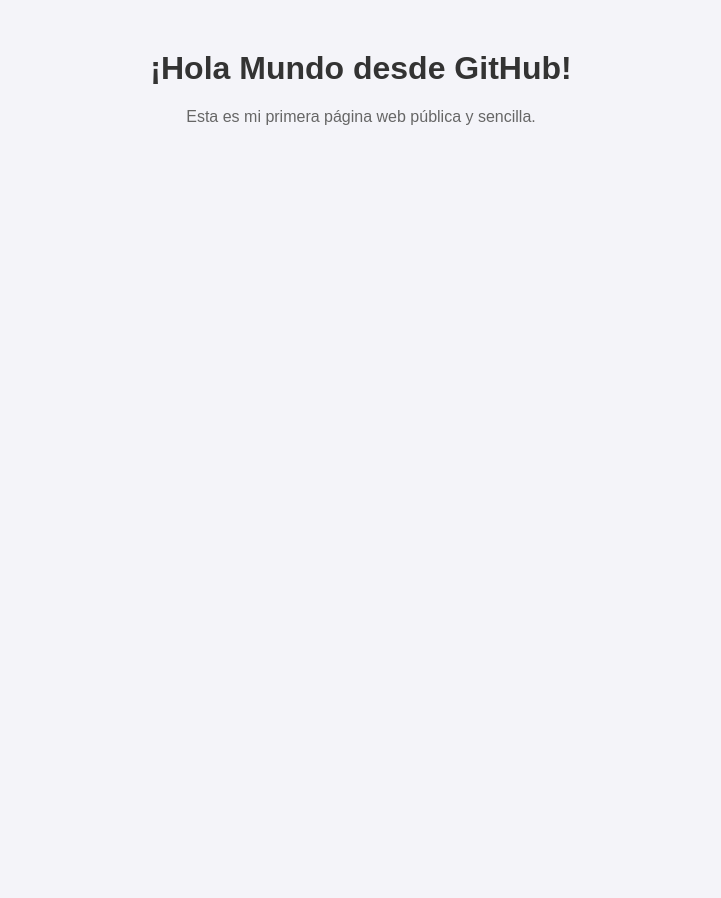
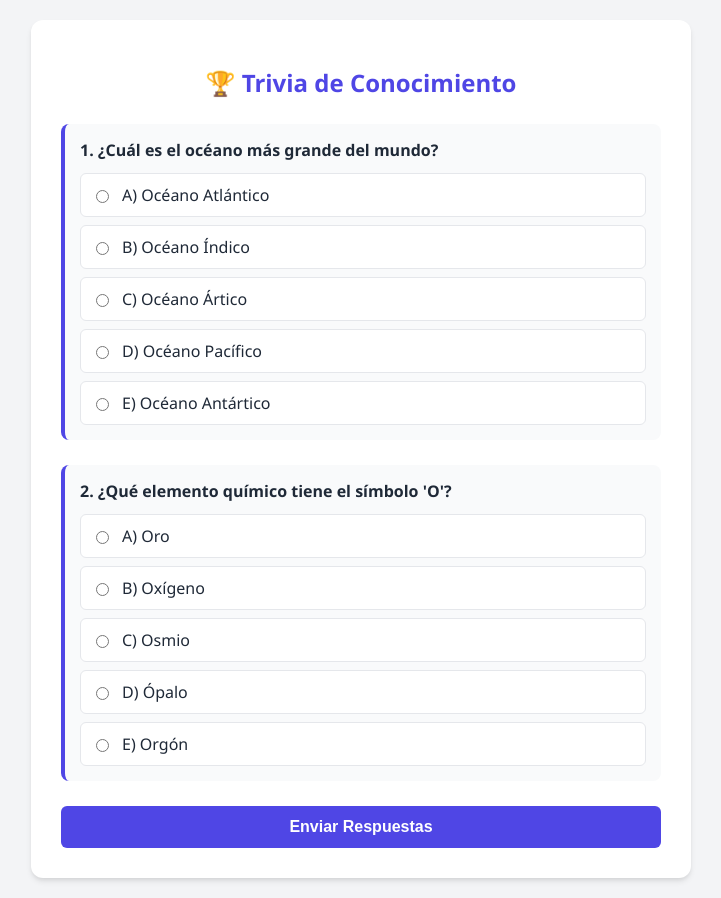
Before and after one commit to eluqueqboob/eluqueq.github.io, a plain HTML site: page index.html in a window 1280 px wide. Shown: the whole page, without its empty margins (279-1000 px from the left). Before the commit the page ends 800 px from the top, so only its background shows below. Drawn offline with Linux system fonts and the light colour scheme.

Commit message:
Update title and structure for interactive quiz

```diff
--- a/index.html
+++ b/index.html
@@ -1,28 +1,188 @@
+
 <!DOCTYPE html>
 <html lang="es">
 <head>
     <meta charset="UTF-8">
     <meta name="viewport" content="width=device-width, initial-scale=1.0">
-    <title>Mi Primera Página en GitHub</title>
+    <title>Quiz Interactivo Autocalificable</title>
     <style>
+        :root {
+            --primary: #4f46e5;
+            --primary-hover: #4338ca;
+            --bg: #f3f4f6;
+            --card-bg: #ffffff;
+            --text: #1f2937;
+            --success: #10b981;
+        }
+
         body {
-            font-family: Arial, sans-serif;
+            font-family: 'Segoe UI', system-ui, sans-serif;
+            background-color: var(--bg);
+            color: var(--text);
+            margin: 0;
+            padding: 20px;
+            display: flex;
+            justify-content: center;
+            align-items: center;
+            min-height: 100vh;
+        }
+
+        .quiz-container {
+            background-color: var(--card-bg);
+            border-radius: 12px;
+            box-shadow: 0 4px 6px -1px rgba(0, 0, 0, 0.1), 0 2px 4px -1px rgba(0, 0, 0, 0.06);
+            padding: 30px;
+            width: 100%;
+            max-width: 600px;
+        }
+
+        h1 {
             text-align: center;
-            background-color: #f4f4f9;
-            margin-top: 50px;
+            font-size: 24px;
+            margin-bottom: 25px;
+            color: var(--primary);
         }
-        h1 {
-            color: #333;
+
+        .question {
+            margin-bottom: 25px;
+            background: #f9fafb;
+            padding: 15px;
+            border-radius: 8px;
+            border-left: 4px solid var(--primary);
         }
-        p {
-            color: #666;
+
+        .question p {
+            font-weight: 600;
+            margin-top: 0;
+            margin-bottom: 12px;
+        }
+
+        .options {
+            display: flex;
+            flex-direction: column;
+            gap: 8px;
+        }
+
+        .option {
+            display: flex;
+            align-items: center;
+            gap: 10px;
+            padding: 10px;
+            background: #ffffff;
+            border: 1px solid #e5e7eb;
+            border-radius: 6px;
+            cursor: pointer;
+            transition: background 0.2s;
+        }
+
+        .option:hover {
+            background: #f0fdf4;
+        }
+
+        .option input {
+            cursor: pointer;
+        }
+
+        button {
+            display: block;
+            width: 100%;
+            padding: 12px;
+            background-color: var(--primary);
+            color: white;
+            border: none;
+            border-radius: 6px;
+            font-size: 16px;
+            font-weight: bold;
+            cursor: pointer;
+            transition: background 0.2s;
+        }
+
+        button:hover {
+            background-color: var(--primary-hover);
+        }
+
+        #result {
+            margin-top: 20px;
+            padding: 15px;
+            border-radius: 6px;
+            text-align: center;
+            font-size: 18px;
+            font-weight: bold;
+            display: none;
+        }
+
+        .success-box {
+            background-color: #ecfdf5;
+            color: var(--success);
+            border: 1px solid #a7f3d0;
         }
     </style>
 </head>
 <body>
 
-    <h1>¡Hola Mundo desde GitHub!</h1>
-    <p>Esta es mi primera página web pública y sencilla.</p>
+<div class="quiz-container">
+    <h1>🏆 Trivia de Conocimiento</h1>
+
+    <form id="quizForm">
+        <!-- Pregunta 1 -->
+        <div class="question">
+            <p>1. ¿Cuál es el océano más grande del mundo?</p>
+            <div class="options">
+                <label class="option"><input type="radio" name="q1" value="A"> A) Océano Atlántico</label>
+                <label class="option"><input type="radio" name="q1" value="B"> B) Océano Índico</label>
+                <label class="option"><input type="radio" name="q1" value="C"> C) Océano Ártico</label>
+                <label class="option"><input type="radio" name="q1" value="D"> D) Océano Pacífico</label>
+                <label class="option"><input type="radio" name="q1" value="E"> E) Océano Antártico</label>
+            </div>
+        </div>
+
+        <!-- Pregunta 2 -->
+        <div class="question">
+            <p>2. ¿Qué elemento químico tiene el símbolo 'O'?</p>
+            <div class="options">
+                <label class="option"><input type="radio" name="q2" value="A"> A) Oro</label>
+                <label class="option"><input type="radio" name="q2" value="B"> B) Oxígeno</label>
+                <label class="option"><input type="radio" name="q2" value="C"> C) Osmio</label>
+                <label class="option"><input type="radio" name="q2" value="D"> D) Ópalo</label>
+                <label class="option"><input type="radio" name="q2" value="E"> E) Orgón</label>
+            </div>
+        </div>
+
+        <button type="button" onclick="calcularResultado()">Enviar Respuestas</button>
+    </form>
+
+    <div id="result" class="success-box"></div>
+</div>
+
+<script>
+    function calcularResultado() {
+        // Clave de respuestas correctas
+        const respuestasCorrectas = {
+            q1: "D", // Pacífico
+            q2: "B"  // Oxígeno
+        };
+
+        let nota = 0;
+        const totalPreguntas = Object.keys(respuestasCorrectas).length;
+        const form = document.getElementById('quizForm');
+
+        // Validar cada respuesta
+        for (let pregunta in respuestasCorrectas) {
+            const seleccionada = form.elements[pregunta].value;
+            if (seleccionada === respuestasCorrectas[pregunta]) {
+                nota++;
+            }
+        }
+
+        // Mostrar el bloque de resultados
+        const contenedorResultado = document.getElementById('result');
+        contenedorResultado.textContent = `¡Has respondido correctamente ${nota} de ${totalPreguntas} preguntas!`;
+        contenedorResultado.style.display = 'block';
+
+        // Desplazar la pantalla automáticamente al resultado
+        contenedorResultado.scrollIntoView({ behavior: 'smooth' });
+    }
+</script>
 
 </body>
 </html>
```
